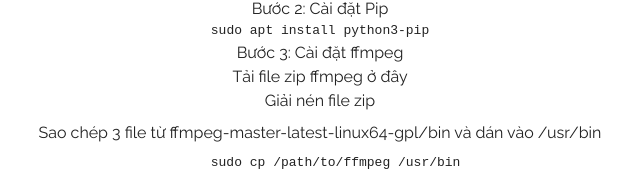
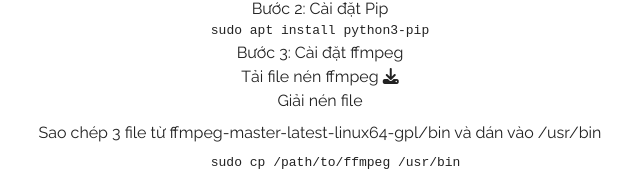
Before and after one commit to ThanhTrucOwO/SMDownloaderLandingPage, a plain HTML site: page index.html in a window 1280 px wide. Shown: the part 2117-2291 px from the top of the page, 320-960 px from the left. Drawn offline with Linux system fonts and the light colour scheme.

Commit message:
update readme

```diff
--- a/index.html
+++ b/index.html
@@ -146,8 +146,9 @@
             Bước 2: Cài đặt Pip <br>
             <pre>sudo apt install python3-pip</pre>
             Bước 3: Cài đặt ffmpeg <br>
-<a href="https://github.com/BtbN/FFmpeg-Builds/releases/download/latest/ffmpeg-master-latest-win64-gpl.zip">Tải file zip ffmpeg ở đây</a><br>
-            Giải nén file zip<br>
+            Tải file nén ffmpeg
+<a href="https://github.com/yt-dlp/FFmpeg-Builds/releases/download/latest/ffmpeg-master-latest-linux64-gpl.tar.xz" class="fa-solid fa-download"></a><br>
+            Giải nén file<br>
             <p>Sao chép 3 file từ ffmpeg-master-latest-linux64-gpl/bin và dán vào /usr/bin
             <pre>
     sudo cp /path/to/ffmpeg /usr/bin
```
